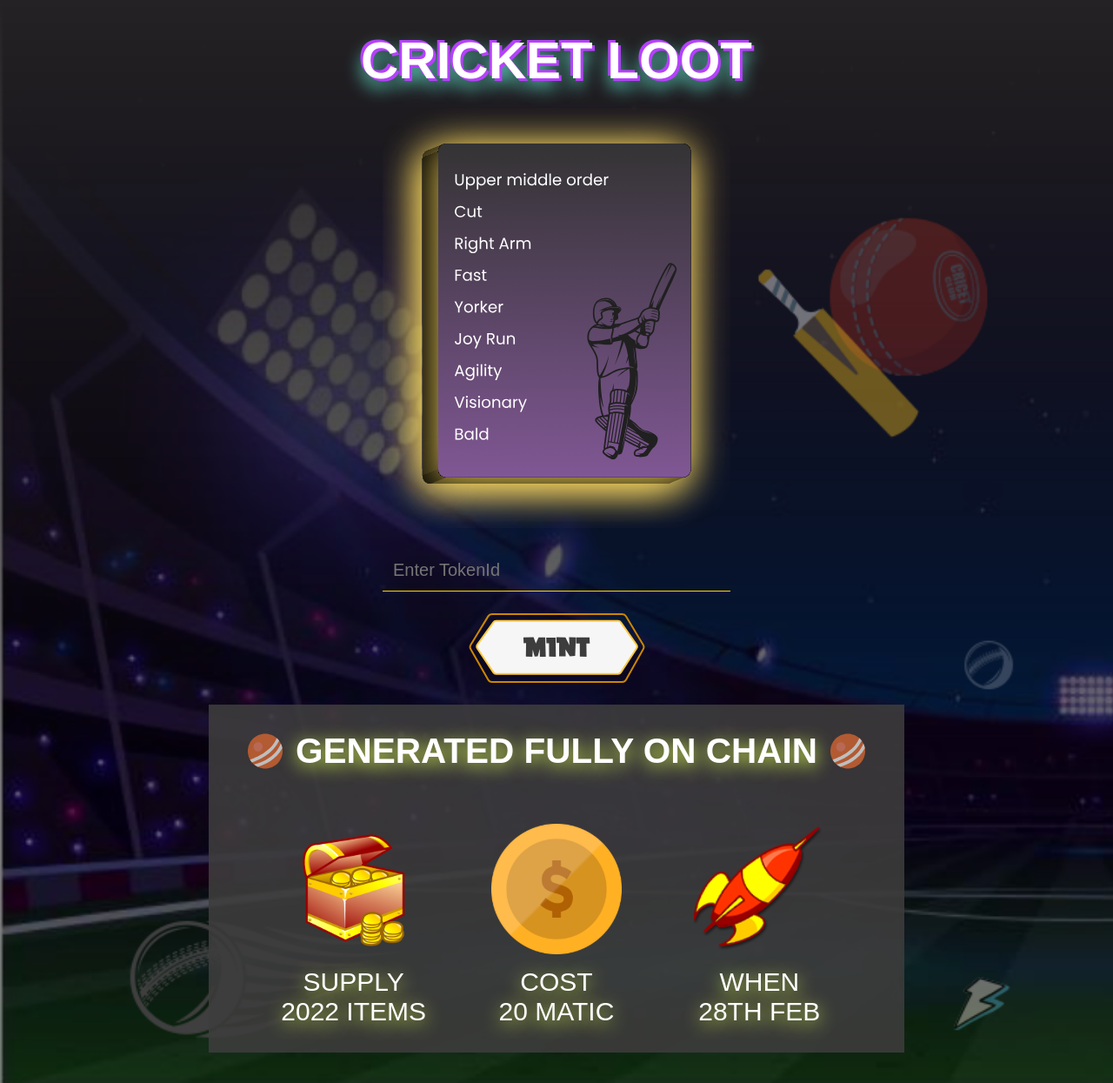
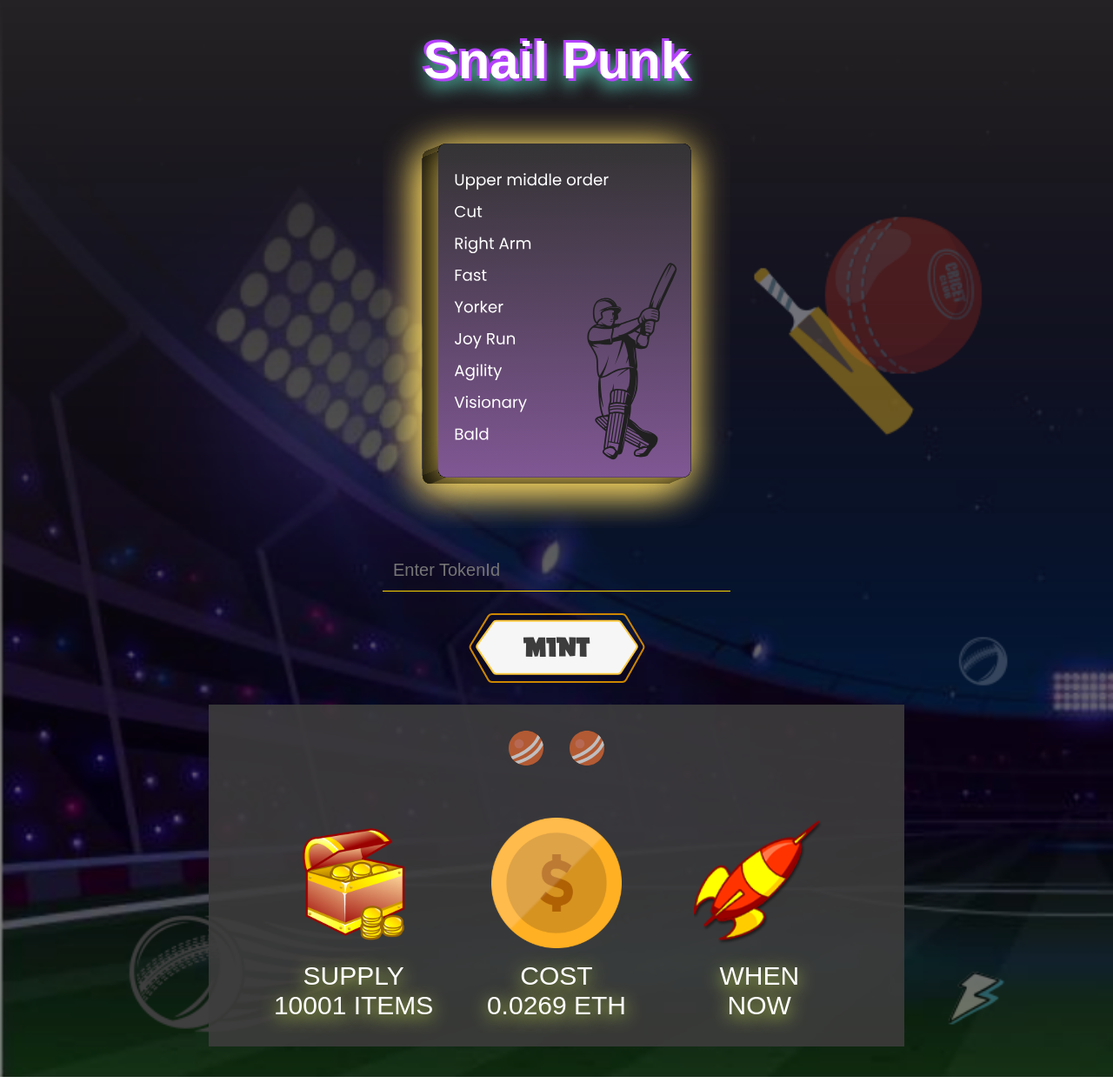
Before and after one commit to askwhyharsh/cricket-loot, a Next.js app: page / in a window 1280 px wide. Shown: the whole page at 87% size. Built offline with nearby package versions, Linux system fonts and the light colour scheme; a web font is replaced by a local one.

Commit message:
changed address and price

```diff
--- a/pages/componets/herocards.jsx
+++ b/pages/componets/herocards.jsx
@@ -3,9 +3,9 @@ import HeroCard from "./Herocard";
 const HeroCards = () => {
   return (
     <div className="hero-cards">
-      <HeroCard img="/images/supply.svg" name="SUPPLY" value="2022 ITEMS" />
-      <HeroCard img="/images/cost.svg" name="COST" value="20 MATIC" />
-      <HeroCard img="/images/wen.svg" name="WHEN" value="28TH FEB" />
+      <HeroCard img="/images/supply.svg" name="SUPPLY" value="10001 ITEMS" />
+      <HeroCard img="/images/cost.svg" name="COST" value="0.0269 ETH" />
+      <HeroCard img="/images/wen.svg" name="WHEN" value="NOW" />
     </div>
   );
 };
--- a/pages/componets/herotext.jsx
+++ b/pages/componets/herotext.jsx
@@ -3,7 +3,7 @@ const HeroText = () => {
     <div className="hero-text-section">
       <img src="/images/ball.svg" alt="" />
       <div className="hero-text">
-        <h2 className="text-shadow">GENERATED FULLY ON CHAIN</h2>
+        <h2 className="text-shadow"></h2>
       </div>
       <img src="/images/ball.svg" alt="" />
     </div>
--- a/pages/componets/preview.jsx
+++ b/pages/componets/preview.jsx
@@ -3,7 +3,7 @@ const Preview = () => {
     <div className="narrow-container">
       <div className="top-section">
         <div className="logo">
-          <h1 className="logo-shadow">CRICKET LOOT</h1>
+          <h1 className="logo-shadow">Snail Punk</h1>
         </div>
         <div className="card">
           <img src="/images/sidecard.svg" alt="" />
```
